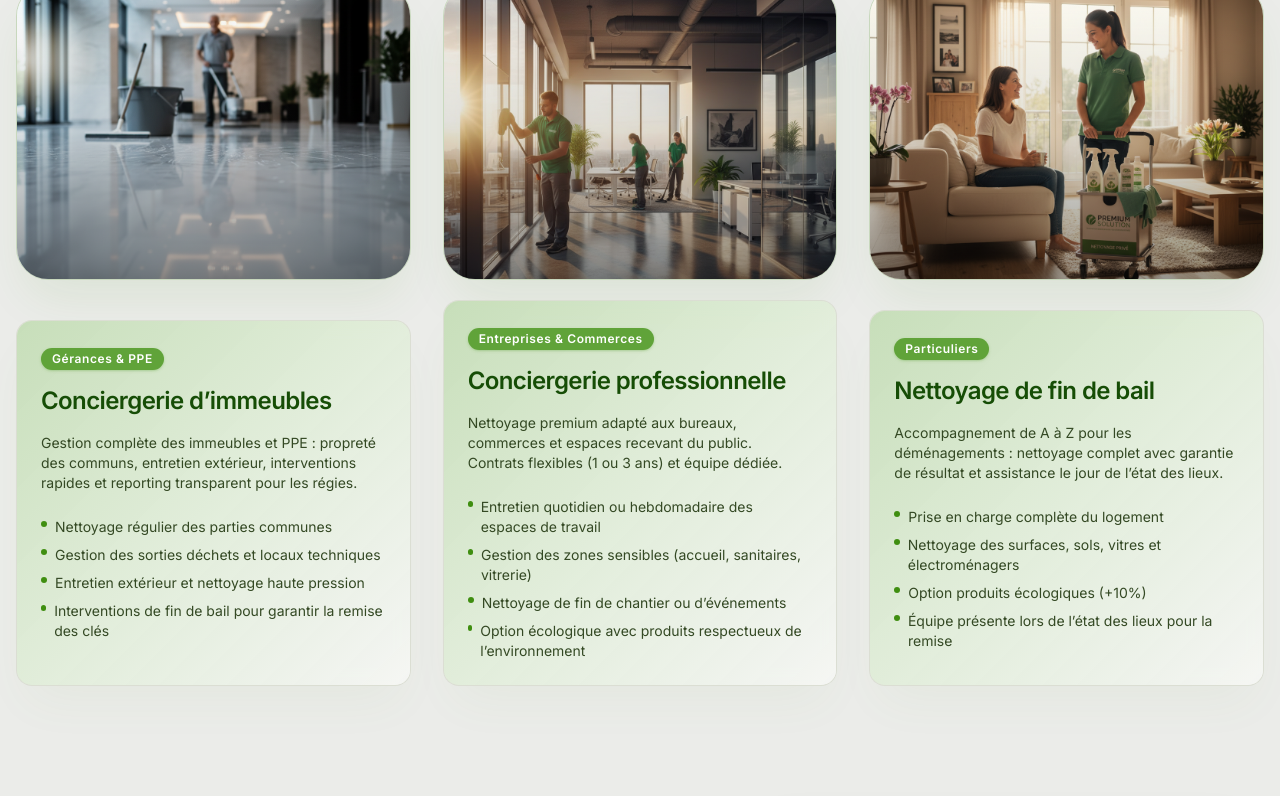
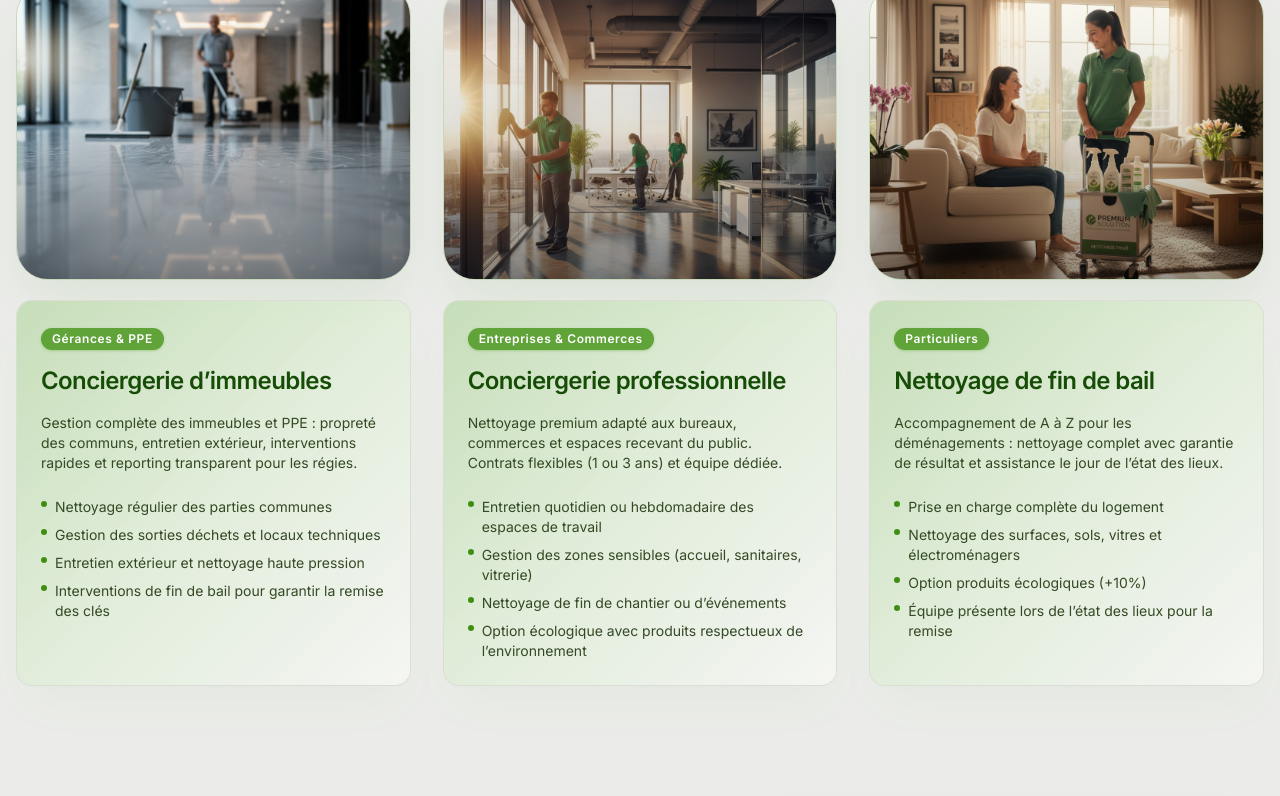
Before and after one commit to DanielJandric/premiumsolutionrefactored, a Next.js app: page / in a window 1280 px wide. Shown: the part 1424-2220 px from the top of the page. Built offline with nearby package versions, Linux system fonts and the light colour scheme.

Commit message:
fix: align service cards and smooth 3d hover

```diff
--- a/components/home/ServicesOverview.tsx
+++ b/components/home/ServicesOverview.tsx
@@ -74,7 +74,7 @@ export function ServicesOverview() {
         {services.map(({ imageSrc, imageAlt, ...service }, index) => (
           <div
             key={service.title}
-            className="grid gap-5 group"
+            className="group grid h-full grid-rows-[auto,1fr] gap-5"
             style={{
               animationDelay: `${index * 100}ms`,
             }}
@@ -89,9 +89,7 @@ export function ServicesOverview() {
               />
               <div className="absolute inset-0 bg-gradient-to-t from-black/40 via-black/10 to-transparent transition-opacity group-hover:from-black/30" />
             </div>
-            <div className="card-3d">
-              <ServiceCard {...service} />
-            </div>
+            <ServiceCard {...service} />
           </div>
         ))}
       </div>
--- a/components/shared/ServiceCard.tsx
+++ b/components/shared/ServiceCard.tsx
@@ -1,11 +1,13 @@
 import { Badge } from "@/components/ui/badge";
 import { Card, CardContent, CardHeader, CardTitle } from "@/components/ui/card";
+import { cn } from "@/lib/utils";
 
 interface ServiceCardProps {
   title: string;
   description: string;
   items: string[];
   category: string;
+  className?: string;
 }
 
 export function ServiceCard({
@@ -13,9 +15,15 @@ export function ServiceCard({
   description,
   items,
   category,
+  className,
 }: ServiceCardProps) {
   return (
-    <Card className="relative h-full overflow-hidden border-border/80 bg-card/90 shadow-xl shadow-secondary/5 backdrop-blur transition hover:-translate-y-1.5 hover:shadow-primary/20 dark:border-border/60 dark:bg-card/40 dark:shadow-primary/20">
+    <Card
+      className={cn(
+        "relative flex h-full flex-col overflow-hidden border-border/80 bg-card/90 shadow-xl shadow-secondary/5 backdrop-blur transition hover:-translate-y-1.5 hover:shadow-primary/20 dark:border-border/60 dark:bg-card/40 dark:shadow-primary/20 card-3d",
+        className,
+      )}
+    >
       <div className="pointer-events-none absolute inset-0 -z-10 rounded-xl before:absolute before:inset-[-1px] before:-z-10 before:rounded-[13px] before:bg-[linear-gradient(135deg,rgba(96,163,57,0.35),rgba(63,142,16,0.15),rgba(239,240,237,0.6))]" />
       <div className="absolute left-6 top-6">
         <Badge variant="secondary" className="shadow-sm shadow-secondary/30 dark:bg-secondary/30 dark:text-secondary-foreground">
@@ -26,11 +34,11 @@ export function ServiceCard({
         <CardTitle className="text-2xl">{title}</CardTitle>
         <p className="text-sm text-muted-foreground">{description}</p>
       </CardHeader>
-      <CardContent className="space-y-3 pb-6">
-        <ul className="space-y-2 text-sm text-muted-foreground">
+      <CardContent className="flex-1 space-y-3 pb-6">
+        <ul className="flex flex-col space-y-2 text-sm text-muted-foreground">
           {items.map((item) => (
             <li key={item} className="flex items-start gap-2">
-              <span className="mt-1 h-1.5 w-1.5 rounded-full bg-primary" />
+              <span className="mt-1 h-1.5 w-1.5 shrink-0 rounded-full bg-primary" />
               <span>{item}</span>
             </li>
           ))}
```
